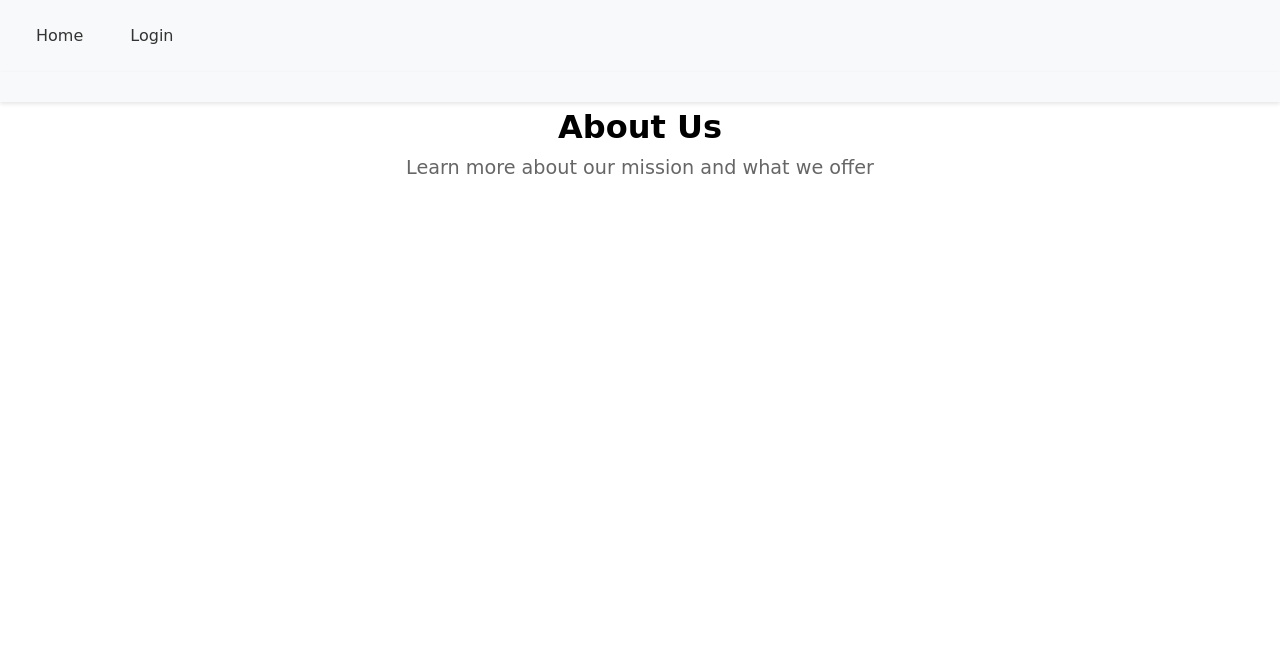
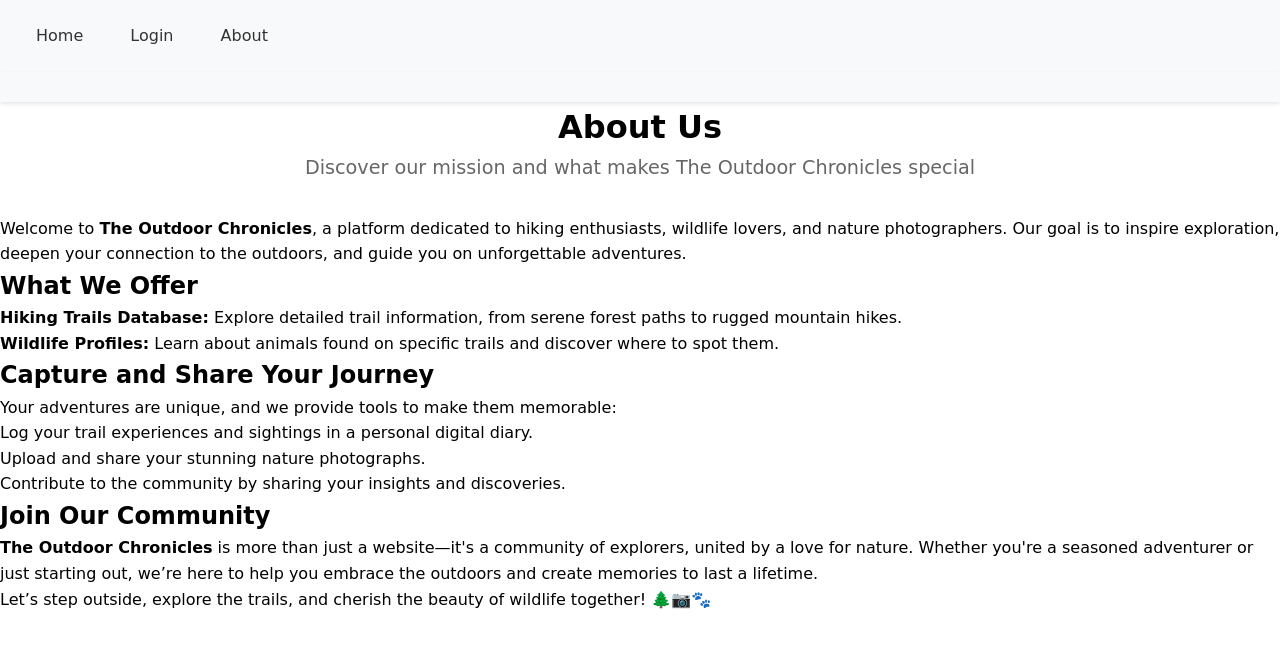
Before and after one commit to milenalilova/theOutdoorChronicles, a Django app: page /about/ in a window 1280 px wide. Shown: the top 648 px of the page. Run offline with Django 5.2, Linux system fonts and the light colour scheme.

Commit message:
Updated about page

```diff
--- a/theOutdoorChronicles/templates/base.html
+++ b/theOutdoorChronicles/templates/base.html
@@ -14,7 +14,7 @@
 
 <body>
 {% include 'partials/common/common-nav-bar.html' %}
-{% include 'partials/profiles/profiles-nav-bar.html' %}
+{% include 'partials/common/profiles-nav-bar.html' %}
 
 {% block main_content %}
 
--- a/theOutdoorChronicles/templates/common/about-page.html
+++ b/theOutdoorChronicles/templates/common/about-page.html
@@ -1,12 +1,42 @@
 {% extends 'base.html' %}
 
 {% block title %}
-    About Page
+    About Us - The Outdoor Chronicles
 {% endblock %}
 
 {% block main_content %}
     <div class="trails-header">
         <h1>About Us</h1>
-        <p class="trails-subtitle">Learn more about our mission and what we offer</p>
+        <p class="trails-subtitle">Discover our mission and what makes The Outdoor Chronicles special</p>
+    </div>
+    <div class="about-content">
+        <p>Welcome to <strong>The Outdoor Chronicles</strong>, a platform dedicated to hiking enthusiasts, wildlife
+            lovers, and nature photographers. Our goal is to inspire exploration, deepen your connection to the
+            outdoors, and guide you on unforgettable adventures.</p>
+
+        <h2>What We Offer</h2>
+        <ul>
+            <li><strong>Hiking Trails Database:</strong> Explore detailed trail information, from serene forest paths to
+                rugged mountain hikes.
+            </li>
+            <li><strong>Wildlife Profiles:</strong> Learn about animals found on specific trails and discover where to
+                spot them.
+            </li>
+        </ul>
+
+        <h2>Capture and Share Your Journey</h2>
+        <p>Your adventures are unique, and we provide tools to make them memorable:</p>
+        <ul>
+            <li>Log your trail experiences and sightings in a personal digital diary.</li>
+            <li>Upload and share your stunning nature photographs.</li>
+            <li>Contribute to the community by sharing your insights and discoveries.</li>
+        </ul>
+
+        <h2>Join Our Community</h2>
+        <p><strong>The Outdoor Chronicles</strong> is more than just a website—it's a community of explorers, united by
+            a love for nature. Whether you're a seasoned adventurer or just starting out, we’re here to help you embrace
+            the outdoors and create memories to last a lifetime.</p>
+
+        <p>Let’s step outside, explore the trails, and cherish the beauty of wildlife together! 🌲📷🐾</p>
     </div>
 {% endblock %}
--- a/theOutdoorChronicles/templates/partials/common/common-nav-bar.html
+++ b/theOutdoorChronicles/templates/partials/common/common-nav-bar.html
@@ -5,15 +5,14 @@
 
             {% if not user.is_authenticated %}
                 <a href="{% url 'login' %}">Login</a>
+                <a href="{% url 'about-page' %}">About</a>
             {% else %}
 
                 <a href="{% url 'trail-list' %}">Explore Trails</a>
                 <a href="{% url 'animal-list' %}">Explore Animals</a>
                 <a href="{% url 'photo-list' %}">Explore Photos</a>
-
                 <a href="{% url 'map-page' %}">Map</a>
                 <a href="{% url 'about-page' %}">About</a>
-
 
                 <form action="{% url 'logout' %}" method="post" style="display: inline">
                     {% csrf_token %}
--- a/theOutdoorChronicles/theOutdoorChronicles/animals/views.py
+++ b/theOutdoorChronicles/theOutdoorChronicles/animals/views.py
@@ -122,6 +122,8 @@ class AnimalDeleteView(LoginRequiredMixin, PermissionRequiredMixin, DeleteView):
     def get_initial(self):
         return self.object.__dict__
 
+
+# TODO add Footer
 # TODO add tests
 # TODO async views
 # TODO add readme
```
Also changed, not shown: theOutdoorChronicles/templates/partials/common/profiles-nav-bar.html (renamed from theOutdoorChronicles/templates/partials/profiles/profiles-nav-bar.html).
